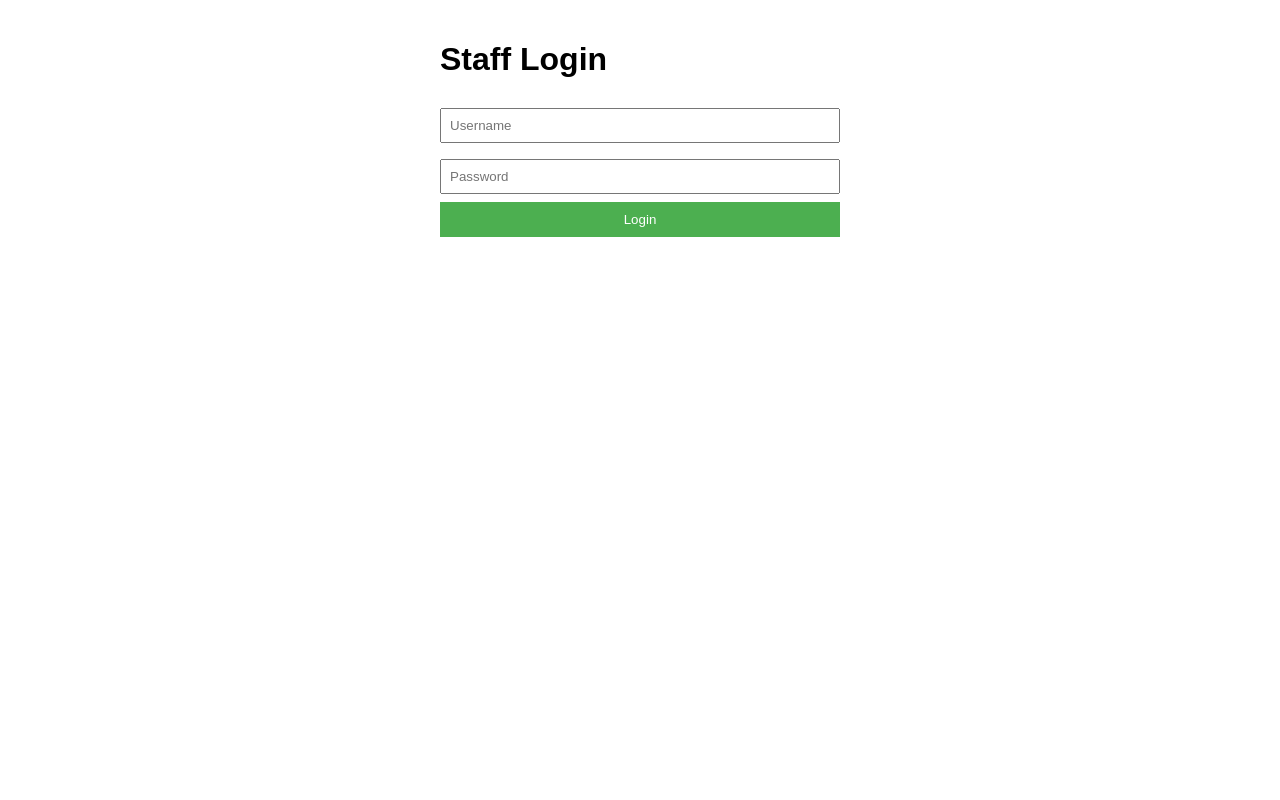
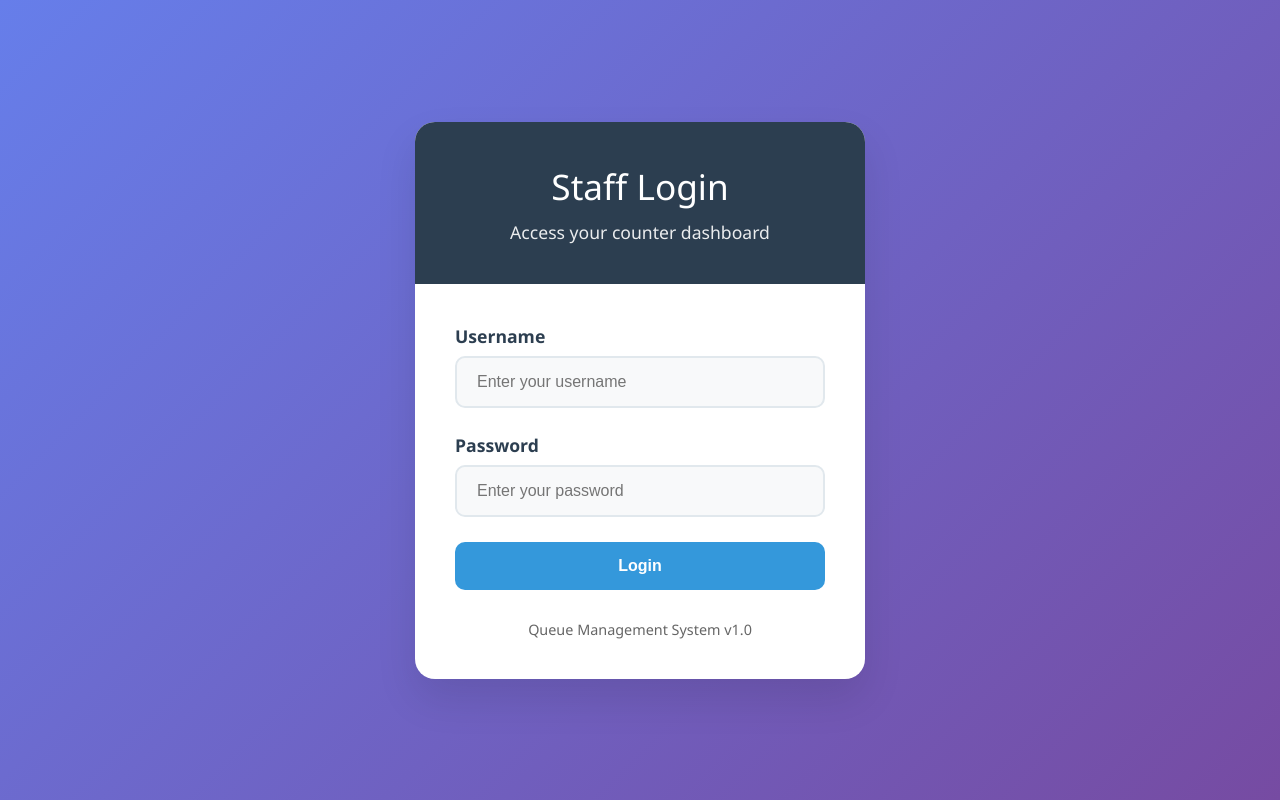
Before and after one commit to chhavi876/Hospital-Queue-Management-System, a Django app: page /staff/login/ in a window 1280 px wide. Run offline with Django 5.2, Linux system fonts and the light colour scheme.

Commit message:
Update staff_login.html

```diff
--- a/queue_app/templates/staff_login.html
+++ b/queue_app/templates/staff_login.html
@@ -1,22 +1,187 @@
 <!DOCTYPE html>
-<html>
+<html lang="en">
 <head>
-    <title>Staff Login</title>
+    <meta charset="UTF-8">
+    <meta name="viewport" content="width=device-width, initial-scale=1.0">
+    <title>Staff Login - Queue System</title>
     <style>
-        body { font-family: Arial, sans-serif; max-width: 400px; margin: 0 auto; padding: 20px; }
-        input { width: 100%; padding: 8px; margin: 8px 0; box-sizing: border-box; }
-        button { background: #4CAF50; color: white; padding: 10px 15px; border: none; width: 100%; }
-        .error { color: red; }
+        :root {
+            --primary: #3498db;
+            --secondary: #2c3e50;
+            --success: #2ecc71;
+            --warning: #f39c12;
+            --danger: #e74c3c;
+            --light: #ecf0f1;
+            --dark: #2c3e50;
+        }
+
+        * {
+            margin: 0;
+            padding: 0;
+            box-sizing: border-box;
+        }
+
+        body {
+            font-family: 'Segoe UI', Tahoma, Geneva, Verdana, sans-serif;
+            background: linear-gradient(135deg, #667eea 0%, #764ba2 100%);
+            min-height: 100vh;
+            display: flex;
+            align-items: center;
+            justify-content: center;
+            padding: 20px;
+        }
+
+        .login-container {
+            background: white;
+            border-radius: 20px;
+            box-shadow: 0 20px 40px rgba(0,0,0,0.1);
+            width: 100%;
+            max-width: 450px;
+            overflow: hidden;
+        }
+
+        .login-header {
+            background: var(--secondary);
+            color: white;
+            padding: 40px 30px;
+            text-align: center;
+        }
+
+        .login-header h1 {
+            font-size: 2.2em;
+            font-weight: 300;
+            margin-bottom: 10px;
+        }
+
+        .login-header p {
+            opacity: 0.9;
+            font-size: 1.1em;
+        }
+
+        .login-form {
+            padding: 40px;
+        }
+
+        .form-group {
+            margin-bottom: 25px;
+        }
+
+        .form-group label {
+            display: block;
+            margin-bottom: 8px;
+            font-weight: 600;
+            color: var(--dark);
+            font-size: 1.1em;
+        }
+
+        .form-group input {
+            width: 100%;
+            padding: 15px 20px;
+            border: 2px solid #e1e8ed;
+            border-radius: 10px;
+            font-size: 16px;
+            transition: all 0.3s ease;
+            background: #f8f9fa;
+        }
+
+        .form-group input:focus {
+            outline: none;
+            border-color: var(--primary);
+            box-shadow: 0 0 0 3px rgba(52, 152, 219, 0.1);
+            background: white;
+        }
+
+        .btn {
+            width: 100%;
+            padding: 15px;
+            border: none;
+            border-radius: 10px;
+            font-size: 16px;
+            font-weight: 600;
+            cursor: pointer;
+            transition: all 0.3s ease;
+            background: var(--primary);
+            color: white;
+        }
+
+        .btn:hover {
+            background: #2980b9;
+            transform: translateY(-2px);
+            box-shadow: 0 5px 15px rgba(0,0,0,0.2);
+        }
+
+        .btn:active {
+            transform: translateY(0);
+        }
+
+        .error-message {
+            background: #fee;
+            color: var(--danger);
+            padding: 12px 15px;
+            border-radius: 8px;
+            margin-top: 15px;
+            border-left: 4px solid var(--danger);
+            font-weight: 500;
+            display: flex;
+            align-items: center;
+            gap: 10px;
+        }
+
+        .footer {
+            text-align: center;
+            margin-top: 30px;
+            color: #666;
+            font-size: 0.9em;
+        }
+
+        @media (max-width: 480px) {
+            .login-form {
+                padding: 30px 20px;
+            }
+
+            .login-header {
+                padding: 30px 20px;
+            }
+
+            .login-header h1 {
+                font-size: 1.8em;
+            }
+        }
     </style>
 </head>
 <body>
-    <h1>Staff Login</h1>
-    <form method="post">
-        {% csrf_token %}
-        <input type="text" name="username" placeholder="Username" required>
-        <input type="password" name="password" placeholder="Password" required>
-        <button type="submit">Login</button>
-        {% if error %}<p class="error">{{ error }}</p>{% endif %}
-    </form>
+    <div class="login-container">
+        <div class="login-header">
+            <h1>Staff Login</h1>
+            <p>Access your counter dashboard</p>
+        </div>
+
+        <div class="login-form">
+            <form method="post">
+                {% csrf_token %}
+                <div class="form-group">
+                    <label for="username">Username</label>
+                    <input type="text" id="username" name="username" placeholder="Enter your username" required>
+                </div>
+
+                <div class="form-group">
+                    <label for="password">Password</label>
+                    <input type="password" id="password" name="password" placeholder="Enter your password" required>
+                </div>
+
+                <button type="submit" class="btn">Login</button>
+
+                {% if error %}
+                <div class="error-message">
+                    ⚠️ {{ error }}
+                </div>
+                {% endif %}
+            </form>
+
+            <div class="footer">
+                <p>Queue Management System v1.0</p>
+            </div>
+        </div>
+    </div>
 </body>
 </html>
```
